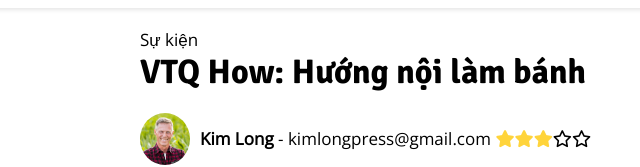
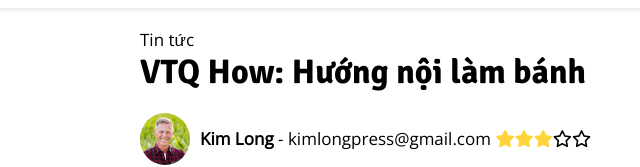
Before and after one commit to anhhit1/BTL-web, a website built with Vite: page chitiettintuc-1.html in a window 1280 px wide. Shown: the part 168-335 px from the top of the page, 10-650 px from the left. Built offline with nearby package versions, Linux system fonts and the light colour scheme; a script that the page names is missing; a web font is replaced by a local one.

Commit message:
Thanh - fixed

```diff
--- a/chitiettintuc-1.html
+++ b/chitiettintuc-1.html
@@ -120,7 +120,7 @@
     <main>
         <div id="blog">
             <div class="blog-header">
-                <span>Sự kiện</span>
+                <span>Tin tức</span>
                 <h1>VTQ How: Hướng nội làm bánh</h1>
             </div>
             <div class="blog-main">
```
Also changed, not shown: chitiettintuc-2.html (+1 -1 lines), chitiettintuc-3.html (+1 -1 lines).
